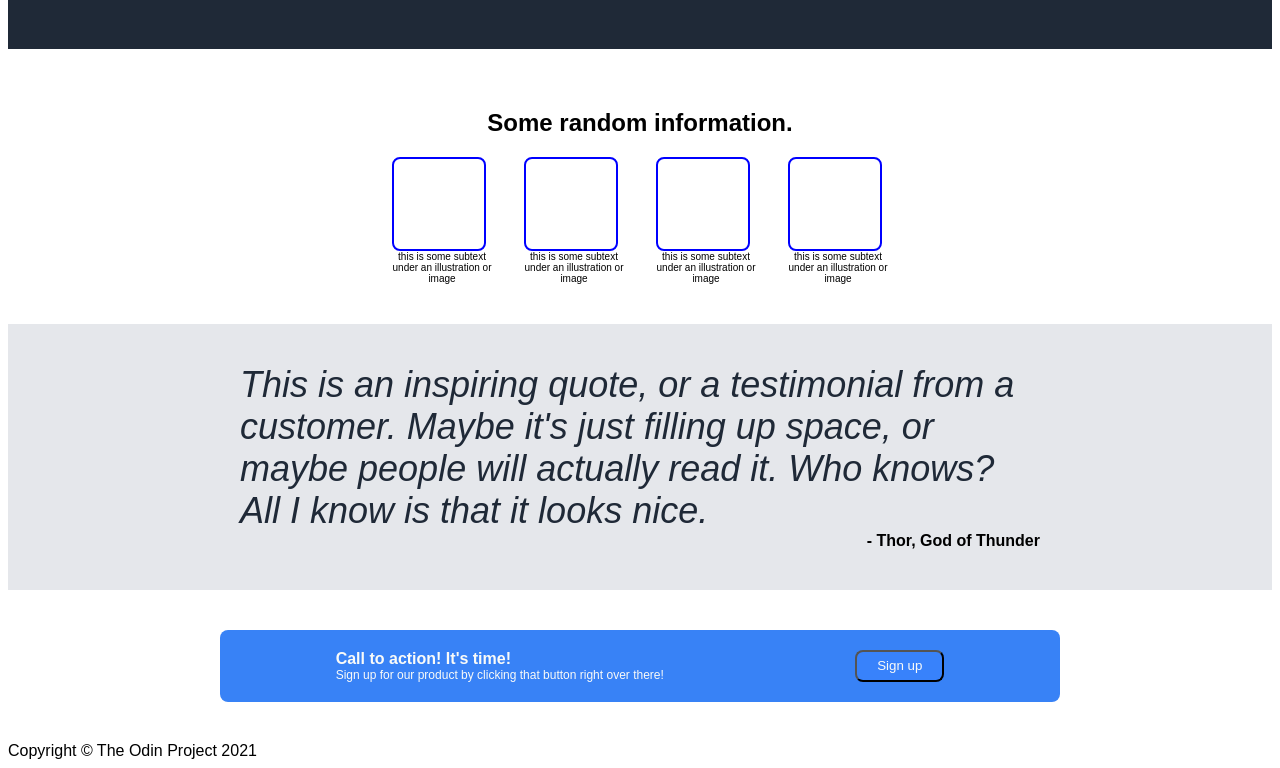
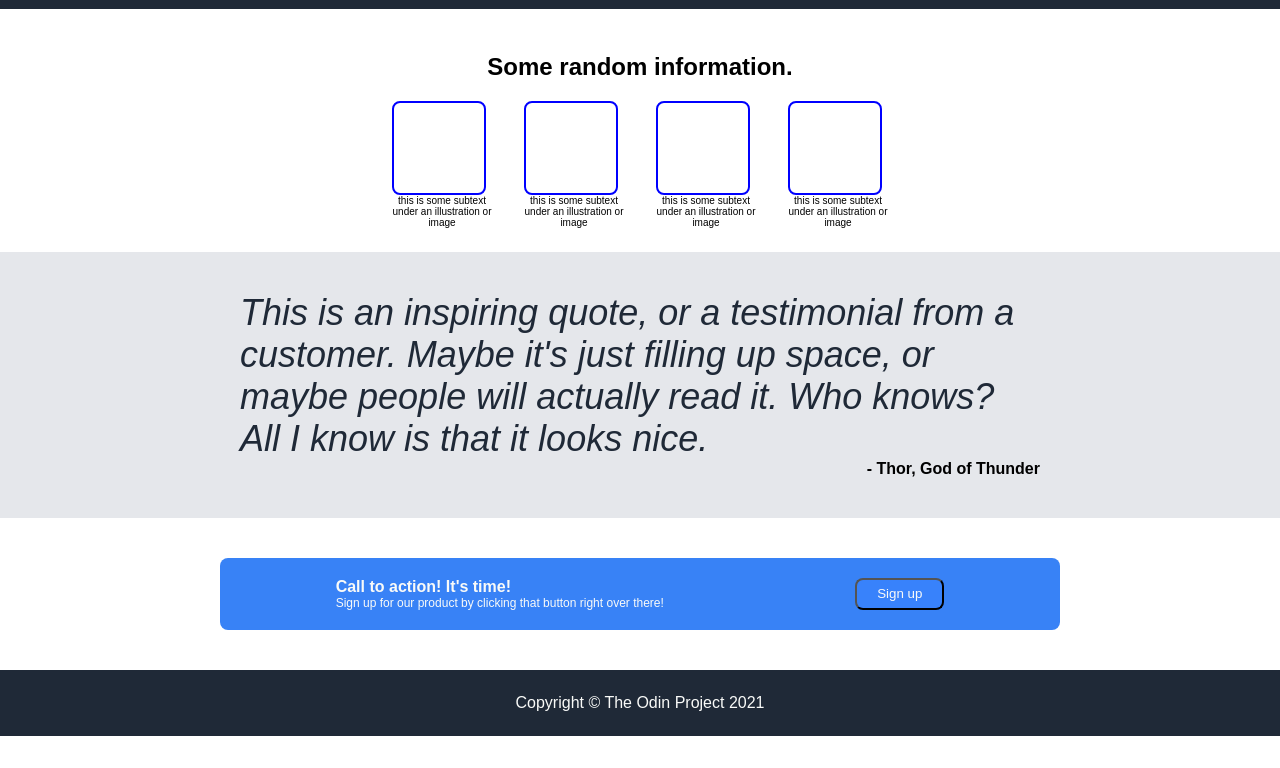
Before and after one commit to ahmeda03/landing-page-project-2nd-attempt, a plain HTML site: page index.html in a window 1280 px wide. Shown: the part 316-1084 px from the top of the page. After the commit the page ends 1052 px from the top, so only its background shows below. Drawn offline with Linux system fonts and the light colour scheme.

Commit message:
Apply styles to footer and other small styles changes

```diff
--- a/styles.css
+++ b/styles.css
@@ -2,11 +2,14 @@
 
 body {
     font-family: sans-serif;
+    margin: 0;
+    padding: 0;
 }
 
 .hero-section {
     background-color: #1F2937;
     padding: 32px;
+    padding-top: 0;
 }
 
 .header-section {
@@ -119,7 +122,7 @@ button {
 }
 
 .info-section {
-    padding: 40px 32px;
+    padding: 24px;
 }
 
 .quote-section {
@@ -192,3 +195,13 @@ p {
     margin: 0;
     padding: 0;
 }
+
+.footer-section {
+    display: flex;
+    justify-content: center;
+    align-items: center;
+
+    background-color: #1F2937;
+    padding: 24px;
+    color: #F9FAF8;
+}
```
